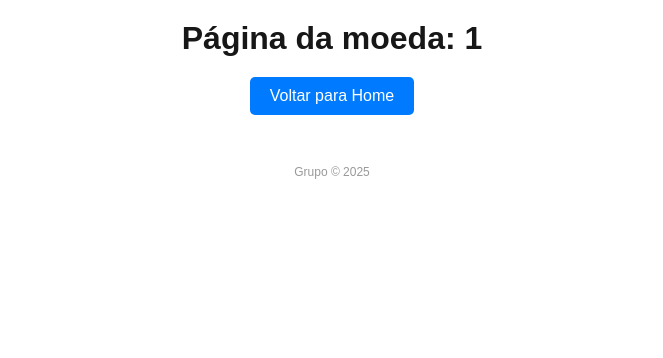
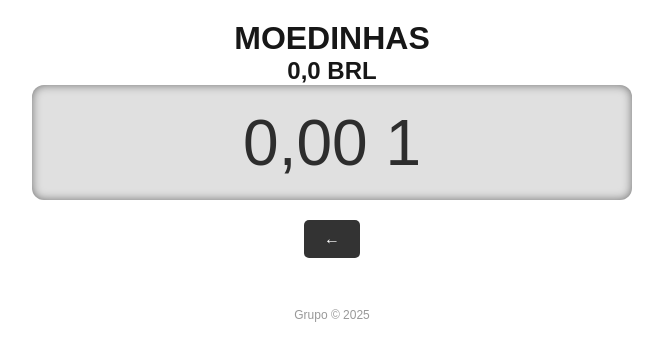
Before and after one commit to BrunoCastroTomaz/QuotationSwap, a Next.js app: page /moeda/1 in a window 1280 px wide. Shown: the top 358 px of the page, without its empty margins (308-971 px from the left). Built offline with nearby package versions, Linux system fonts and the light colour scheme.

Commit message:
deixei nova tela mais bonita

```diff
--- a/src/app/globals.css
+++ b/src/app/globals.css
@@ -1,5 +1,12 @@
 
 /*estilos glabais que s`ao aplicados para todas as páginas */
+/* Para Chrome, Safari, Edge, Opera */
+input[type=number]::-webkit-inner-spin-button,
+input[type=number]::-webkit-outer-spin-button {
+  -webkit-appearance: none;
+  margin: 0;
+}
+
 :root {
   --background: #ffffff;
   --foreground: #171717;
@@ -51,3 +58,30 @@ footer {
   width: 100%;
   text-align: center;
 }
+
+
+.input-display {
+  background-color: #e0e0e0;
+  color: #333;
+  font-size: 64px;
+  font-family: 'Arial Rounded MT', Arial, Helvetica, sans-serif;
+  text-align: center;
+  border: none;
+  border-radius: 12px;
+  width: 600px;
+  height: 115px;
+  box-shadow: inset 0 0 10px rgba(0, 0, 0, 0.5);
+  outline: none;
+
+  /* Remove o spinner (botão do input)*/
+  appearance: textfield;
+  -moz-appearance: textfield;
+}
+
+input::placeholder {
+  font-size: 64;
+  text-align: center;
+  padding-top: 3;
+  font-family: 'Arial Rounded MT', Arial, Helvetica, sans-serif;
+  color: rgba(0, 0, 0, 0.8);
+}
--- /dev/null
+++ b/src/app/moeda/[sigla]/moeda.css
@@ -0,0 +1,18 @@
+.moeda-container {
+    padding: 20px;
+    text-align: center;
+  }
+
+  .back-button {
+    display: inline-block;
+    padding: 10px 20px;
+    background-color:  #333;;
+    color: white;
+    text-decoration: none;
+    border-radius: 5px;
+    margin-top: 20px;
+  }
+
+  .back-button:hover {
+    background-color: black;
+  }
--- a/src/app/moeda/[sigla]/page.js
+++ b/src/app/moeda/[sigla]/page.js
@@ -2,26 +2,24 @@
 
 import { useParams } from 'next/navigation';
 import Link from 'next/link';
+import './moeda.css';
 
 export default function MoedaPage() {
   const params = useParams();
   const sigla = params.sigla;
 
   return (
-    <div style={{padding: '20px', textAlign: 'center'}}>
-      <h1>Página da moeda: {sigla}</h1>
+    <div className="moeda-container">
+      <h1>MOEDINHAS</h1>
+      <h2>0,0 BRL</h2>
+      <input className="input-display" type="number" placeholder={`0,00 ${sigla}`}/>
 
-      <Link href="/" style={{
-        display: 'inline-block',
-        padding: '10px 20px',
-        backgroundColor: '#007bff',
-        color: 'white',
-        textDecoration: 'none',
-        borderRadius: '5px',
-        marginTop: '20px'
-      }}>
-        Voltar para Home
-      </Link>
+      <div className="link-container">
+        <Link href="/" className="back-button">
+        ←
+        </Link>
+      </div>
+
     </div>
   );
 }
```
Also changed, not shown: src/app/styles.css (+0 -32 lines).
